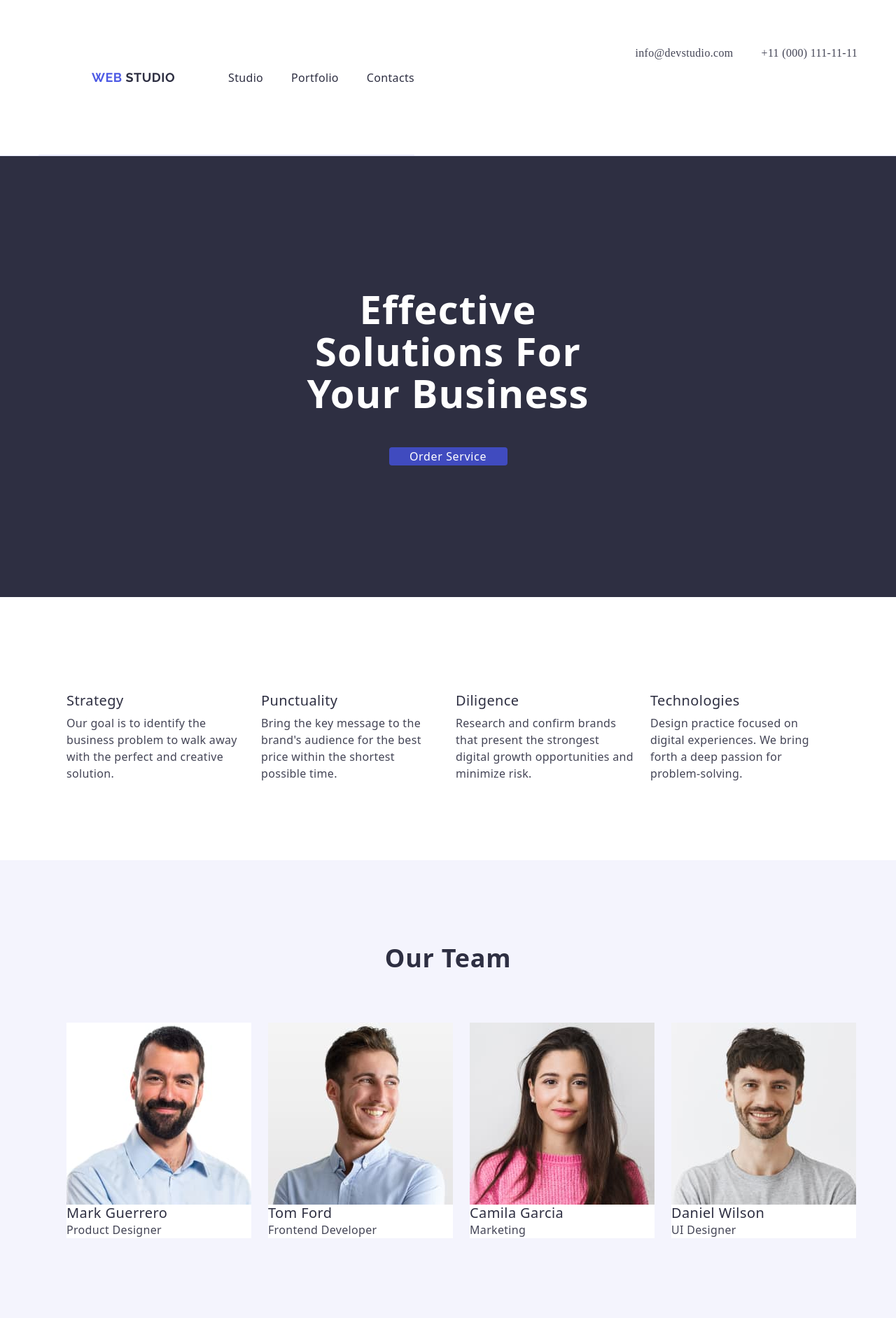
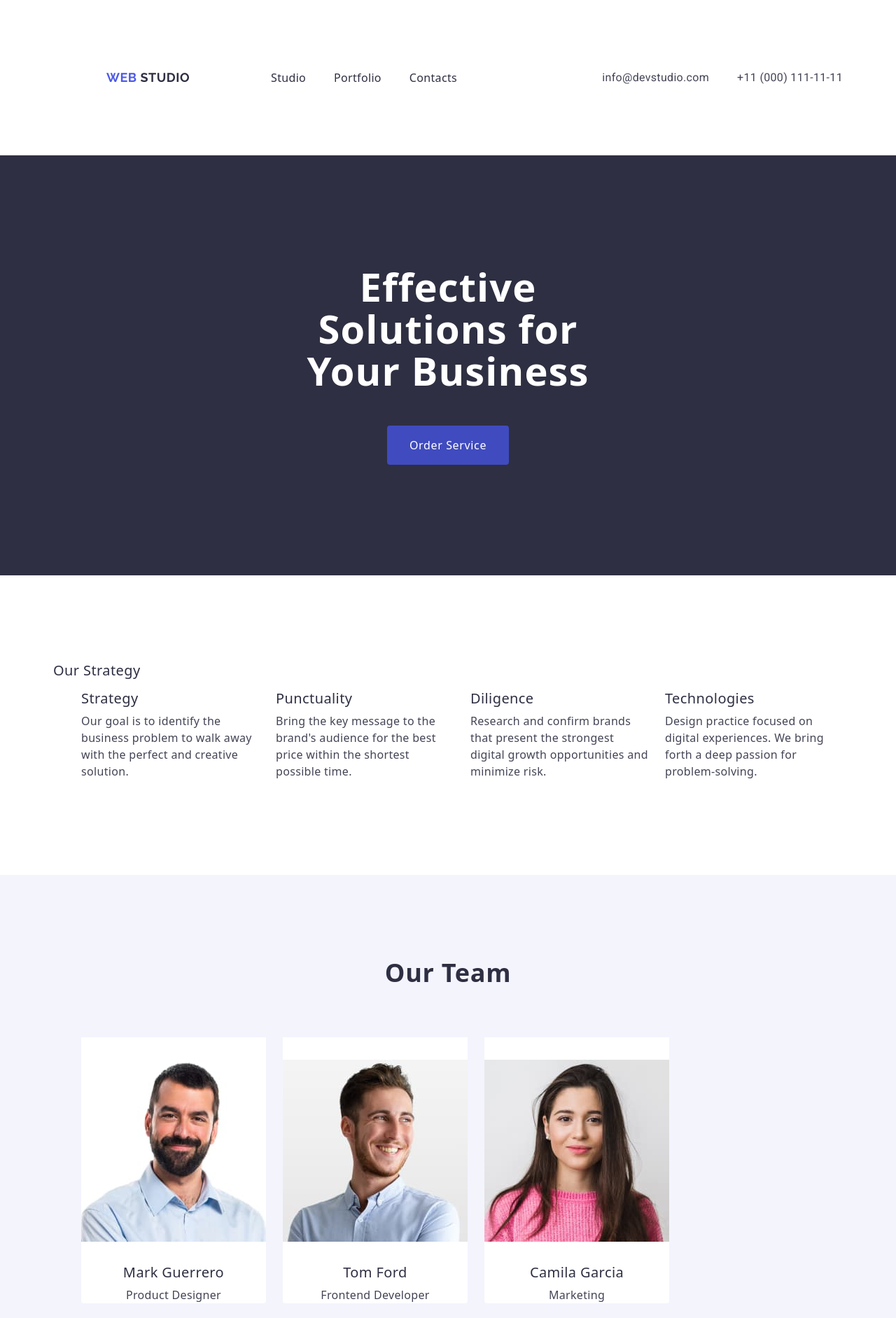
Before and after one commit to ivanchuprun/goit-markup-hw-03, a plain HTML site: page index.html in a window 1280 px wide. Shown: the top 1883 px of the page at 70% size. Drawn offline with nearby package versions, Linux system fonts and the light colour scheme.

Commit message:
commit add

```diff
--- a/css/styles.css
+++ b/css/styles.css
@@ -59,13 +59,12 @@ footer {
 
 .header-container {
     display: flex;
-    justify-content: flex-start;
+    align-items: center;
 }
 
 .nav-page {
     display: flex;
     align-items: center;
-    border-bottom: 1px solid #e7e9fc;
 }
 
 .logo {
@@ -76,7 +75,6 @@ footer {
     letter-spacing: 0.03em;
     text-transform: uppercase;
     color: #4d5ae5;
-    margin-right: 76px;
 }
 
 .head-logo {
@@ -90,13 +88,13 @@ footer {
 
 .nav-list {
     display: flex;
-    padding: 24px 0;
+    align-items: center;
     gap: 40px;
 }
 
 .nav-item-link {
     display: block;
-    padding: 24 0;
+    padding: 24px 0;
     font-weight: 500;
     font-size: 16px;
     line-height: 1.5;
@@ -115,18 +113,22 @@ color: #404bbf;
 }
 
 .address-list {
-    padding: 24px 0;
     display: flex;
+    align-items: center;
     gap: 40px;
-    flex-wrap: nowrap;
 }
 
 .address-item {
+    font-weight: 400;
+    font-size: 16px;
+    line-height: 1.5;
+    letter-spacing: 0.02em;
+    color: #434455;
 }
 
 .address-link {
     display: block;
-    padding: 24px 0;
+    font-family: "Roboto", sans-serif;
     font-weight: 400;
     font-size: 16px;
     line-height: 1.5;
@@ -144,32 +146,40 @@ color: #404bbf;
     padding: 188px 0;
     background-color: #2e2f42;
     display: flex;
-    text-align: center;
+    align-items: center;
+    height: 600px;
 }
 
 .page-title {
+    display: flex;
     max-width: 496px;
     font-weight: 700;
     font-size: 56px;
-    line-height: 1.07143;
+    line-height: 1.07;
     letter-spacing: 0.02em;
     text-align: center;
     color: #fff;
-    text-transform: capitalize;
+    text-align: center;
     margin-left: auto;
     margin-right: auto;
     margin-bottom: 48px;
+    max-width: 496px;
 }
 
 .page-title-button {
+    font-family: inherit;
     font-weight: 500;
+    font-size: 16px;
     line-height: 1.5;
     letter-spacing: 0.04em;
     color: #ffffff;
     background-color: #404bbf;
+    cursor: pointer;
+    border-radius: 4px;
+    padding: 16px 32px;
     display: block;
+    border: none;
     min-width: 169px;
-    border-radius: 4px;
     margin: 0 auto;
 }
 .page-title-button:hover,
@@ -180,69 +190,49 @@ color: #404bbf;
 /* Секція 2 */
 .features-section {
     padding: 120px 0;
-    color: #333;
 }
 
 .visually-hidden {
-    position: absolute;
-    width: 1px;
-    height: 1px;
-    padding: 0;
-    margin: -1px;
-    overflow: hidden;
-    clip: rect(0, 0, 0, 0);
-    white-space: nowrap;
-    border: 0;
-    white-space: nowrap;
-    clip-path: inset(100%);
-    clip: rect(0 0 0 0);
-    overflow: hidden;
-  }
-
-.features-list {
-    list-style: none;
-    display: flex;
-    justify-content: space-between;
-    width: 1128px;
-    height: 104px;
-    gap: 24px;
-}
-
-.features-item {
-    flex-wrap: wrap;
-    width: calc((100% - 71px) / 4);
-}
-
-.features-list > li:hover {
-    transform: translateY(-5px);
-    width: calc((100% - 72px) / 4);
-}
-
-.features-list > li > h3 {
-    margin-bottom: 8px;
     font-weight: 500;
     font-size: 20px;
     line-height: 1.2;
     letter-spacing: 0.02em;
     color: #2e2f42;
+  }
+
+.features-list {
+    display: flex;
+    gap: 24px;
 }
 
-.features-list > li > p {
+.features-item {
+    width: 264px;
+}
+
+.features-title {
+    font-weight: 500;
+font-size: 20px;
+line-height: 1.2;
+letter-spacing: 0.02em;
+color: #2e2f42;
+margin-bottom: 8px;
+}
+
+.features-description {
     font-weight: 400;
-    font-size: 16px;
-    line-height: 1.5;
-    letter-spacing: 0.02em;
-    color: #434455;
+font-size: 16px;
+line-height: 1.5;
+letter-spacing: 0.02em;
+color: #434455;
 }
 
 /* Секція 3 */
 .team-section {
-    padding: 120px 0;
+    padding-top: 120px;
+    padding-bottom: 120px;
     background-color: #f4f4fd;
-    color: #333;
 }
 .team-title {
-    margin-bottom: 72px;
     font-weight: 700;
     font-size: 36px;
     line-height: 1.11;
@@ -250,33 +240,36 @@ color: #404bbf;
     text-transform: capitalize;
     text-align: center;
     color: #2e2f42;
+    margin-bottom: 72px;
 }
 .team-list {
-    width: calc((100% - 72px) / 4);
     display: flex;
-    border-radius: 0px 0px 4px 4px;
+    flex-wrap: wrap;
     gap: 24px;
-    letter-spacing: 0.02em;
-    color: #2e2f42;
 }
 .team-member {
     background-color: #fff;
+    border-radius: 0 0 4px 4px;
 }
 .team-member-photo {
     background: url("path_to_image");
+    padding: 32px 0;
 }
 .team-member-name {
     font-weight: 500;
     font-size: 20px;
     line-height: 1.2;
     letter-spacing: 0.02em;
+    text-align: center;
     color: #2e2f42;
+    margin-bottom: 8px;
 }
 .team-member-role {
     font-weight: 400;
     font-size: 16px;
     line-height: 1.5;
     letter-spacing: 0.02em;
+    text-align: center;
     color: #434455;
 }
 
@@ -284,32 +277,21 @@ color: #404bbf;
 .portfolio-section {
     padding-top: 120px;
     padding-bottom: 120px;
-    background-color: #f9f9f9;
 }
 
-.container {
-    max-width: 1200px;
-    margin: 0 auto;
-    padding: 0 15px;
-  }
-
 .portfolio-title {
-    margin-bottom: 72px;
+    text-transform: capitalize;
     font-weight: 700;
     font-size: 36px;
     line-height: 1.11;
     letter-spacing: 0.02em;
-    text-transform: capitalize;
     text-align: center;
     color: #2e2f42;
+    margin-bottom: 72px;
 }
 .portfolio-list {
     display: flex;
-    grid-template-columns: repeat(3, 1fr);
-    gap: 20px;
     flex-wrap: wrap;
-    justify-content: center;
-    list-style: none;
     column-gap: 24px;
     row-gap: 48px;
 }
@@ -325,6 +307,7 @@ color: #404bbf;
     line-height: 1.2;
     letter-spacing: 0.02em;
     color: #2e2f42;
+    margin-bottom: 8px;
 }
 .portfolio-item-category {
     font-weight: 400;
@@ -332,6 +315,15 @@ color: #404bbf;
     line-height: 1.5;
     letter-spacing: 0.02em;
     color: #434455;
+}
+
+.portfolio-text-cont {
+    border-bottom: 1px solid #e7e9fc;
+border-left: 1px solid #e7e9fc;
+border-right: 1px solid #e7e9fc;
+padding: 32px 16px;
+width: 360px;
+height: 120px;
 }
 
 .footer {
--- a/index.html
+++ b/index.html
@@ -96,38 +96,50 @@
                 <li class="portfolio-item"><img class="portfolio-item-photo" src="./images/ourportfolio/bankingapp.jpg" alt="Banking App"
                     width="360"
                     height="300">
+                    <div class="portfolio-text-cont">
                     <h3 class="portfolio-item-title">Banking App</h3>
                     <p class="portfolio-item-category">App</p>
+                    </div>
                 </li>
                 <li class="portfolio-item"><img class="portfolio-item-photo" src="./images/ourportfolio/cashlesspayment.jpg" alt="Cashless Payment"
                     width="360"
                     height="300">
+                    <div class="portfolio-text-cont">
                     <h3 class="portfolio-item-title">Cashless Payment</h3>
                     <p class="portfolio-item-category">Marketing</p>
+                    </div>
                 </li>
                 <li class="portfolio-item"><img class="portfolio-item-photo" src="./images/ourportfolio/meditationapp.jpg" alt="Meditation App"
                     width="360"
                     height="300">
+                    <div class="portfolio-text-cont">
                     <h3 class="portfolio-item-title">Meditation App</h3>
                     <p class="portfolio-item-category">App</p>
+                    </div>
                 </li>
                 <li class="portfolio-item"><img class="portfolio-item-photo" src="./images/ourportfolio/taxiservice.jpg" alt="Taxi Service"
                     width="360"
                     height="300">
+                    <div class="portfolio-text-cont">
                     <h3 class="portfolio-item-title">Taxi Service</h3>
                     <p class="portfolio-item-category">Marketing</p>
+                    </div>
                 </li>
                 <li class="portfolio-item"><img class="portfolio-item-photo" src="./images/ourportfolio/screenillustrations.jpg" alt="Screen Illustrations"
                     width="360"
                     height="300">
-                    <h3 class="portfolio-item-title">Screen Illustrations</h3>
-                    <p class="portfolio-item-category">Design</p>
+                    <div class="portfolio-text-cont">
+                        <h3 class="portfolio-item-title">Screen Illustrations</h3>
+                        <p class="portfolio-item-category">Design</p>
+                    </div>
                 </li>
                 <li class="portfolio-item"><img class="portfolio-item-photo" src="./images/ourportfolio/onlinecourses.jpg" alt="Online Courses"
                     width="360"
                     height="300">
+                    <div class="portfolio-text-cont">
                     <h3 class="portfolio-item-title">Online Courses</h3>
                     <p class="portfolio-item-category">Marketing</p>
+                    </div>
                 </li>
             </ul>
         </div>
```
